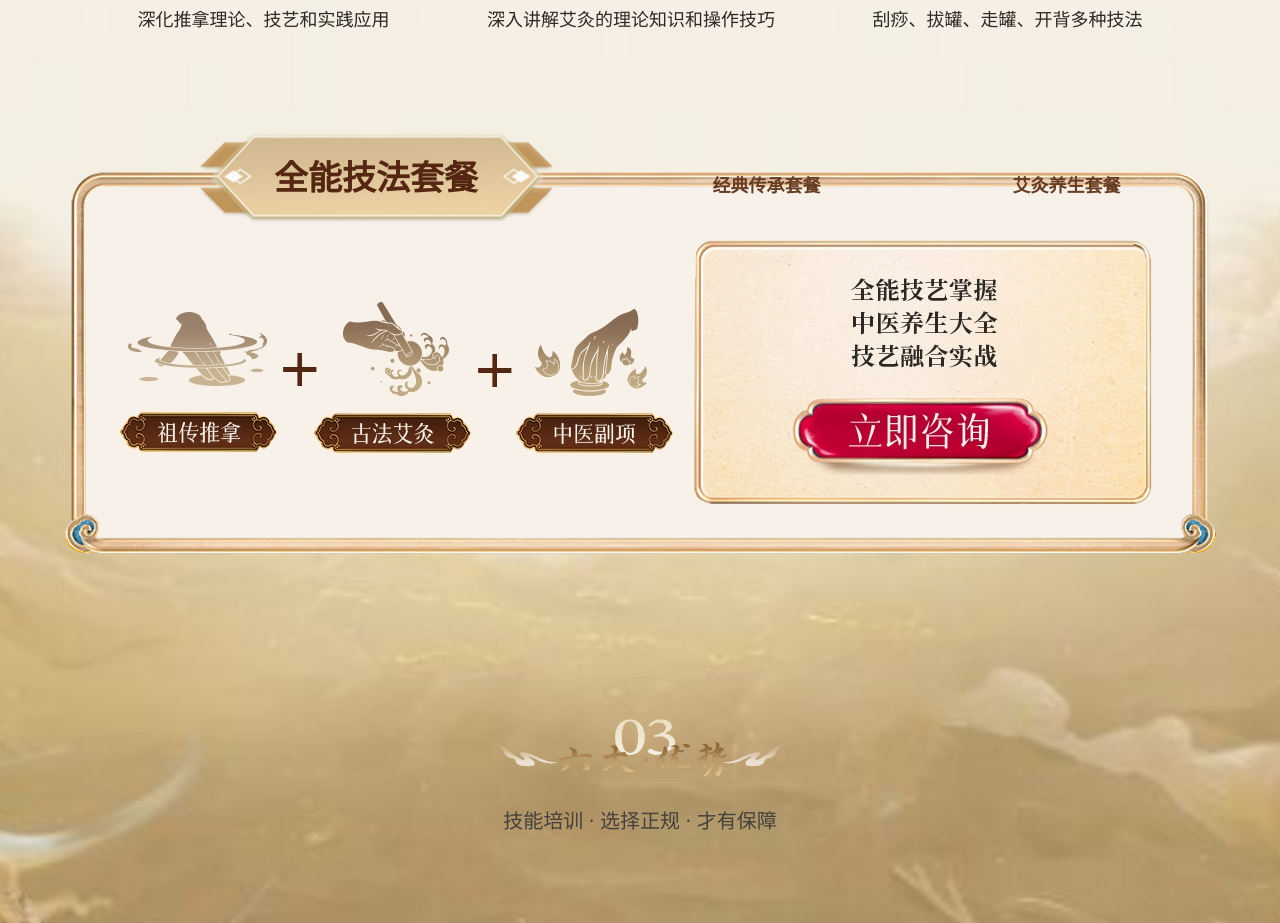
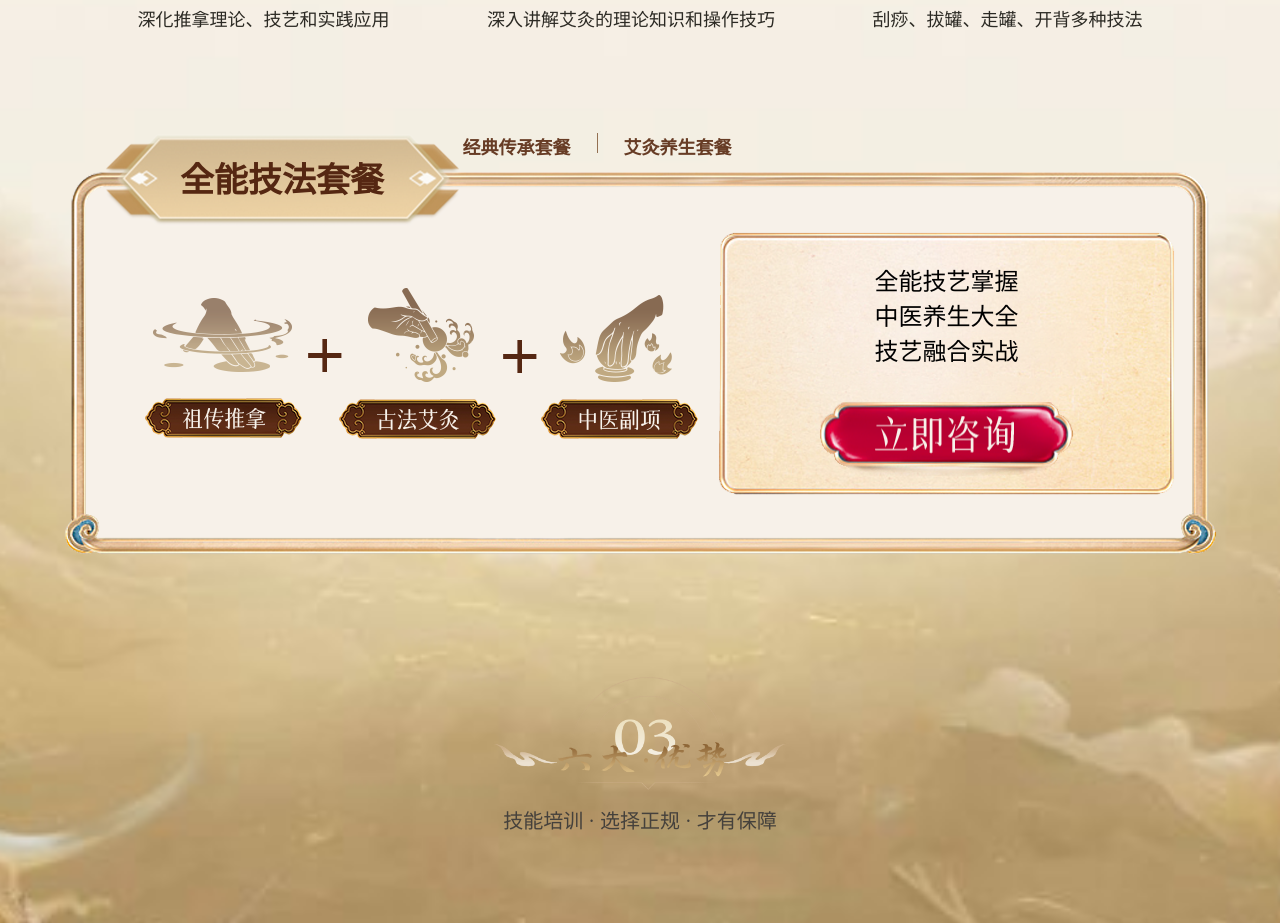
Before and after one commit to jackbrens/wanghongmei-training-school, a Vue app: page /#/ in a window 1280 px wide. Shown: the part 2640-3563 px from the top of the page. Built offline with nearby package versions, Linux system fonts and the light colour scheme.

Commit message:
feat: 新增技法套餐切换逻辑

```diff
--- a/src/views/home/index.vue
+++ b/src/views/home/index.vue
@@ -69,29 +69,28 @@
       </div>
       <!-- 全能技法套餐 -->
       <div class="course-package">
-        <!--        <div class="tancan-box-img">全能技法套餐</div>-->
-        <!--        <div class="tip-content">-->
-        <!--          <div class="text" @click="handleChangeSetMeal(2)">经典传承套餐</div>-->
-        <!--          <div class="divide"></div>-->
-        <!--          <div class="text" @click="handleChangeSetMeal(3)">艾灸养生套餐</div>-->
-        <!--        </div>-->
-        <div class="tabs text" style="display: flex; justify-content: space-around">
+        <div class="tabs text" style="display: flex">
           <div
             class="tab-item"
-            :class="{ 'tancan-box-img': currentTab === index }"
             v-for="(item, index) in setMealArr"
             :key="index"
             @click="handleChangeSetMeal(index)"
           >
             {{ item.title }}
+            <div v-if="index === 1" class="divide"></div>
           </div>
         </div>
         <div class="subhead-text">
           <div class="item-img">
-            <img :src="requirePath('newHome/taocan-item.png')" alt="" />
+            <img :src="requirePath(setMealArr[0].imgPath)" alt="" />
           </div>
           <div class="right-box">
-            <img :src="requirePath('newHome/taocan-item-right.png')" alt="" />
+            <div class="content">
+              <p>{{ setMealArrComp[0].subTitleOne }}</p>
+              <p>{{ setMealArrComp[0].subTitleTwo }}</p>
+              <p>{{ setMealArrComp[0].subTitleThree }}</p>
+            </div>
+            <img :src="requirePath('newHome/setMeal/button.png')" alt="" />
           </div>
         </div>
       </div>
@@ -280,7 +279,7 @@
 </template>
 <script setup>
 import newFooterInfoComp from '@/components/bottomFooter/newFooterInfo.vue'
-import { ref } from 'vue'
+import { computed, ref, watch } from 'vue'
 import { Swiper, SwiperSlide } from 'swiper/vue'
 
 import 'swiper/css'
@@ -391,6 +390,7 @@ const teacherDataArr = ref([
 
 const setMealArr = ref([
   {
+    id: 1,
     title: '全能技法套餐',
     subTitleOne: '全能技艺掌握',
     subTitleTwo: '中医养生大全',
@@ -398,6 +398,7 @@ const setMealArr = ref([
     imgPath: 'newHome/setMeal/quan.png'
   },
   {
+    id: 2,
     title: '经典传承套餐',
     subTitleOne: '推拿理疗经典',
     subTitleTwo: '祖传技艺精华',
@@ -405,6 +406,7 @@ const setMealArr = ref([
     imgPath: 'newHome/setMeal/jing.png'
   },
   {
+    id: 3,
     title: '艾灸养生套餐',
     subTitleOne: '艾灸理疗养生',
     subTitleTwo: '温通疗法精讲',
@@ -415,8 +417,35 @@ const setMealArr = ref([
 
 const currentTab = ref(0)
 
+// 根据下标替换数组元素的位置
+const moveElementInArray = (array, fromIndex, toIndex) => {
+  const element = array.splice(fromIndex, 1)[0]
+  array.splice(toIndex, 0, element)
+  return array
+}
+
+const setMealArrComp = computed(() => {
+  return setMealArr.value
+})
+
+watch(
+  () => setMealArr.value,
+  (newVal) => {
+    setMealArr.value = newVal
+  },
+  {
+    deep: true,
+    immediate: true
+  }
+)
+
 // 切换课程套餐
 const handleChangeSetMeal = (index) => {
+  if (index === 1) {
+    moveElementInArray(setMealArr.value, 1, 0)
+  } else if (index === 2) {
+    moveElementInArray(setMealArr.value, 2, 0)
+  }
   currentTab.value = index
 }
 </script>
@@ -573,19 +602,30 @@ const handleChangeSetMeal = (index) => {
     margin: 140px auto 0;
     background: url(./../../assets/newHome/outline-box.png) no-repeat center/cover;
     position: relative;
+    display: flex;
+    justify-content: center;
+    align-items: center;
     @include media($breakpoint-md) {
       display: none;
     }
-
-    .tancan-box-img {
+    .tabs {
+      position: absolute;
+      top: -38px;
+      left: 38px;
+      .tab-item {
+        display: flex;
+      }
+      .tab-item:nth-child(1) {
         width: 361px;
         // height: 96px;
         background: url(./../../assets/newHome/tancan-box.png) no-repeat center/cover;
-      transform: translate(36px, -40px);
-      text-align: center;
+        //transform: translate(36px, -40px);
+        display: flex;
+        justify-content: center;
         line-height: 96px;
         font-size: 34px;
         color: #552712;
+      }
     }
     .text {
       color: #673c25;
@@ -596,21 +636,33 @@ const handleChangeSetMeal = (index) => {
       display: flex;
       align-items: center;
       padding-left: 40px;
-      margin-top: -35px;
+      .item-img {
+        padding-right: 20px;
       }
-    .tip-content {
+      .right-box {
+        width: 457px;
+        height: 263px;
+        background: url('@/assets/newHome/setMeal/taocan-bg.png') no-repeat;
+        background-size: cover;
         display: flex;
         align-items: center;
-      position: absolute;
-      top: -30px;
-      left: 406px;
-
+        flex-direction: column;
+        .content {
+          font-size: 24px;
+          margin: 30px 0;
+        }
+        img {
+          width: 255px;
+          height: 80px;
+          cursor: pointer;
+        }
+      }
+    }
     .divide {
       margin: 0 26px;
       width: 1px;
       height: 20px;
       background: #937052;
-      }
     }
   }
 
```
Also changed, not shown: src/assets/newHome/setMeal/button.png (added), src/assets/newHome/setMeal/taocan-bg.png (added). Lines whose indentation alone changed are shown as unchanged.
